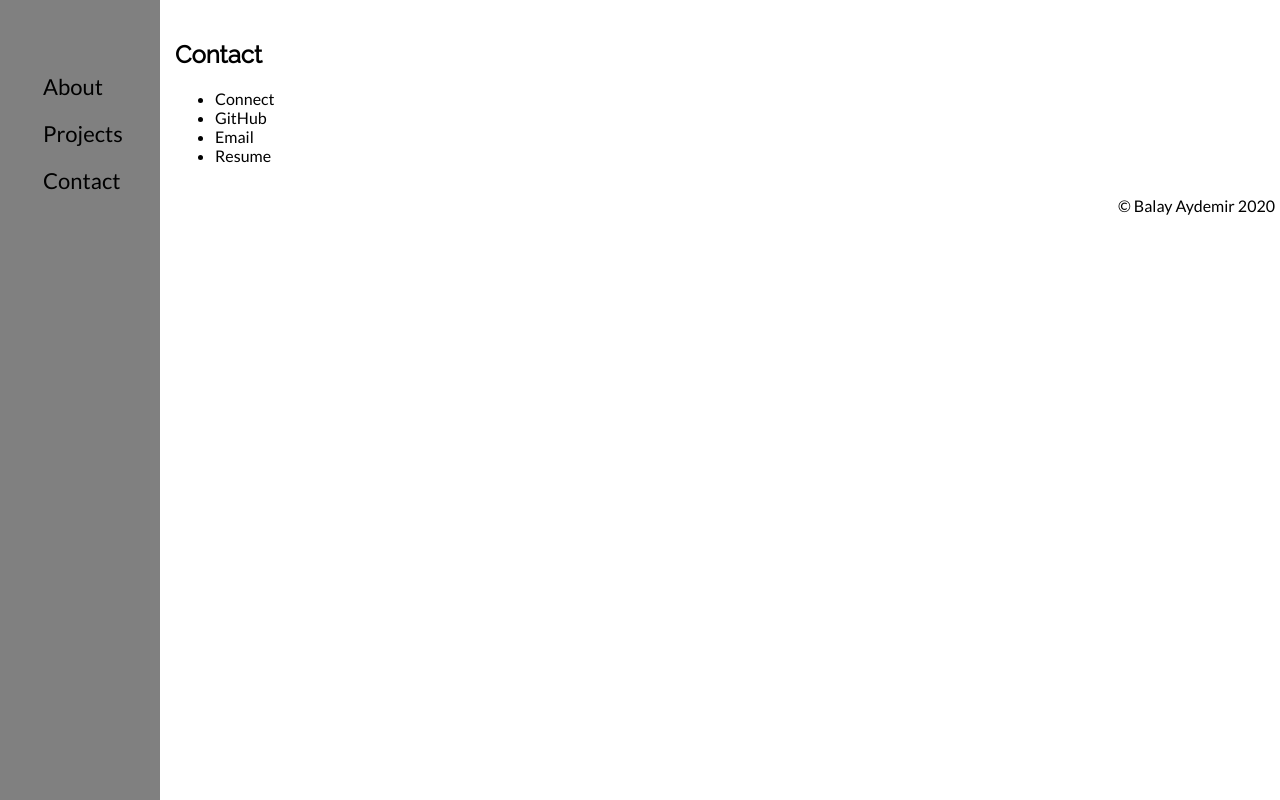
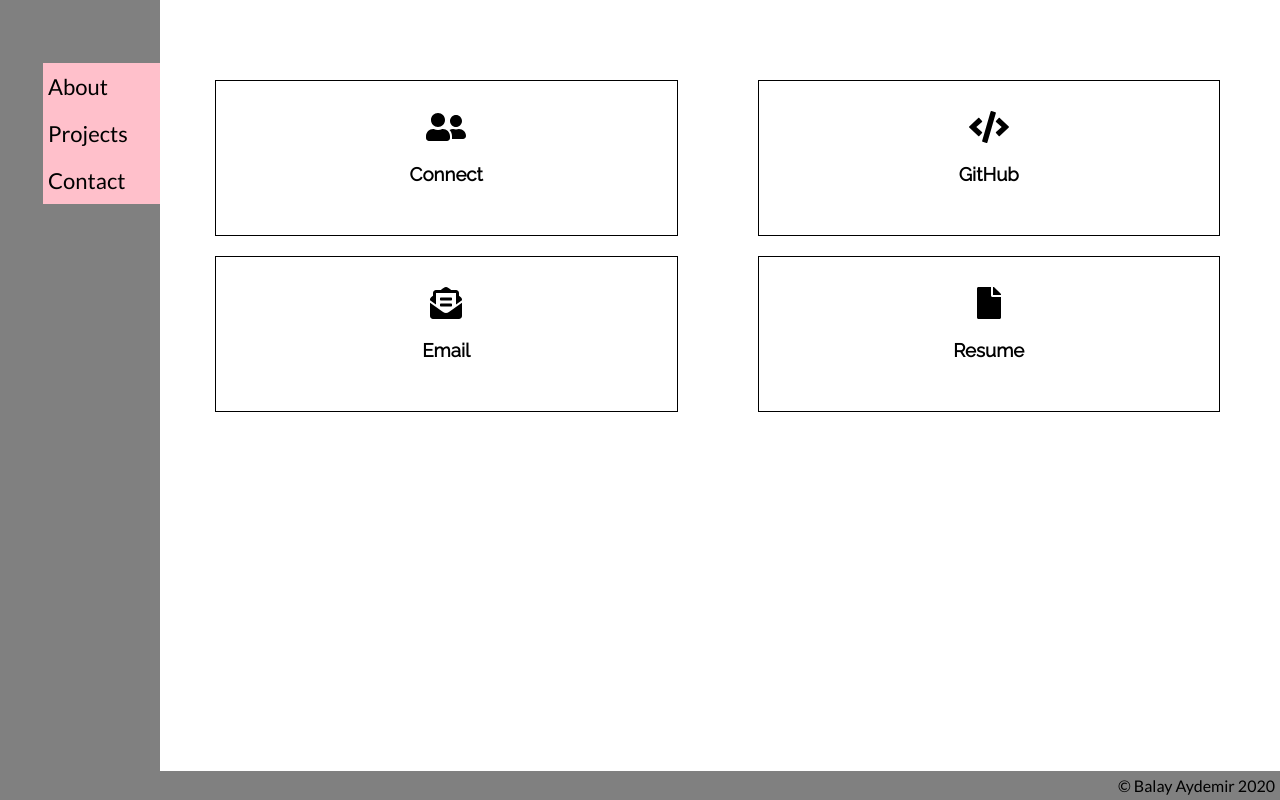
Before and after one commit to balayaydemir/BalayAydemir_Portfolio, a React (Create React App) app: page /contact in a window 1280 px wide. Built offline with nearby package versions, Linux system fonts and the light colour scheme.

Commit message:
needs more transitions and styling

```diff
--- a/src/App.js
+++ b/src/App.js
@@ -1,7 +1,6 @@
 import React from 'react';
 import { BrowserRouter, Route, Switch } from 'react-router-dom';
 import Nav from './Components/Nav/Nav';
-import Home from './Components/Home/Home';
 import About from './Components/About/About';
 import Projects from './Components/Projects/Projects';
 import Contact from './Components/Contact/Contact';
@@ -15,7 +14,7 @@ function App() {
         <Nav />
         <main className="App__main">
           <Switch>
-            <Route exact path={'/'} component={About} />
+            <Route exact path={'/about'} component={About} />
             <Route path={'/projects'} component={Projects} />
             <Route path={'/contact'} component={Contact} />
           </Switch>
--- a/src/Components/About/About.css
+++ b/src/Components/About/About.css
@@ -23,5 +23,5 @@ h3 {
   width: 50%;
   margin: 0 auto;
   margin-top: 50px;
-  margin-bottom: 20px;
+  margin-bottom: 100px;
 }
--- /dev/null
+++ b/src/Components/Contact/Contact.css
@@ -0,0 +1,45 @@
+.Contact {
+  display: flex;
+  flex-direction: column;
+  margin-top: 50px;
+}
+
+.Contact__div {
+  display: flex;
+  flex-direction: row;
+  align-items: center;
+  justify-content: center;
+}
+
+.Contact__container {
+  margin: 10px 40px 10px 40px;
+  display: flex;
+  flex-direction: column;
+  justify-content: center;
+  align-items: center;
+  flex-basis: 50%;
+  border: 1px solid black;
+  padding: 10px 10px 10px;
+}
+
+.Contact__container h3 {
+  margin-top: 20px;
+  margin-bottom: 40px;
+}
+
+.Contact__container svg {
+  font-size: 2em;
+  margin-top: 20px;
+}
+
+.Contact__container a {
+  text-decoration: none;
+  color: black;
+}
+
+@media only screen and (max-width: 800px) {
+  .Contact__container {
+    margin: 5px 5px 5px 5px;
+
+  }
+}
--- a/src/Components/Contact/Contact.js
+++ b/src/Components/Contact/Contact.js
@@ -1,16 +1,55 @@
 import React from 'react';
+import StyleIcon from '../StyleIcon/StyleIcon';
+import './Contact.css';
 
 const Contact = () => {
 
   return (
     <section className="Contact">
-      <h1>Contact</h1>
-      <ul>
-        <li>Connect</li>
-        <li>GitHub</li>
-        <li>Email</li>
-        <li>Resume</li>
-      </ul>
+      <div className="Contact__div">
+        <div className="Contact__container">
+          {StyleIcon({
+            style: 'connect'
+          })}
+          <h3>
+            <a href="https://www.linkedin.com/in/balayaydemir/" target="_blank" rel="noopener noreferrer">
+              Connect
+            </a>
+          </h3>
+        </div>
+        <div className="Contact__container">
+          {StyleIcon({
+            style: 'code'
+          })}
+          <h3>
+            <a href="https://github.com/balayaydemir" target="_blank" rel="noopener noreferrer">
+              GitHub
+            </a>
+          </h3>
+        </div>
+      </div>
+      <div className="Contact__div">
+        <div className="Contact__container">
+          {StyleIcon({
+            style: 'email'
+          })}
+          <h3>
+            <a href="mailto: balayaydemir@gmail.com" target="_blank" rel="noopener noreferrer">
+              Email
+            </a>
+          </h3>
+        </div>
+        <div className="Contact__container">
+          {StyleIcon({
+            style: 'resume'
+          })}
+          <h3>
+            <a href="https://docs.google.com/document/d/1sRD_p9h5t0l4bdEWT7AlKly8MTIjyvGxmkKgqKpybME/edit?usp=sharing" target="_blank" rel="noopener noreferrer">
+              Resume
+            </a>
+          </h3>
+        </div>
+      </div>
     </section>
   )
 }
--- a/src/Components/Home/Home.js
+++ /dev/null
@@ -1,12 +0,0 @@
-import React from 'react';
-
-const Home = () => {
-
-  return (
-    <section className="Home">
-      <h1>Home</h1>
-    </section>
-  )
-}
-
-export default Home;
--- a/src/Components/Nav/Nav.css
+++ b/src/Components/Nav/Nav.css
@@ -53,7 +53,7 @@
 }
 
 #navMenu li {
-  padding: 10px 0;
+  padding: 10px 5px;
   font-size: 22px;
 }
 
@@ -70,6 +70,12 @@
     display: none;
   }
 
+  .active {
+    background-color: white;
+    border-top-left-radius: 10px;
+    border-bottom-left-radius: 10px;
+  }
+
   #navMenu {
     display: flex;
     flex-direction: column;
@@ -81,4 +87,20 @@
     transition: none;
     background: none;
   }
+
+  #navMenu li {
+    margin-bottom: 10px;
+    background-image: linear-gradient(to left,
+                                      transparent,
+                                      transparent 50%,
+                                      pink 50%,
+                                      pink);
+    background-position: 100% 0;
+    background-size: 200% 100%;
+    transition: all .25s ease-in;
+  }
+
+  #navMenu li:hover {
+    background-position: 0 0;
+  }
 }
--- a/src/Components/Nav/Nav.js
+++ b/src/Components/Nav/Nav.js
@@ -18,9 +18,24 @@ const Nav = () => {
           style: `${toggleMenu ? 'close' : 'hamburger'}`
         })}
         <ul id="navMenu">
-          <Link to="/" onClick={toggleMenuFunc}><li>About</li></Link>
-          <Link to="/projects" onClick={toggleMenuFunc}><li>Projects</li></Link>
-          <Link to="/contact" onClick={toggleMenuFunc}><li>Contact</li></Link>
+          <Link to="/about" onClick={toggleMenuFunc}>
+            <li
+              className={window.location.href.includes('about') ? 'active' : undefined}>
+              About
+            </li>
+          </Link>
+          <Link to="/projects" onClick={toggleMenuFunc}>
+            <li
+              className={window.location.href.includes('projects') ? 'active' : undefined}>
+              Projects
+            </li>
+          </Link>
+          <Link to="/contact" onClick={toggleMenuFunc}>
+            <li
+              className={window.location.href.includes('contact') ? 'active' : undefined}>
+              Contact
+            </li>
+          </Link>
         </ul>
       </div>
     </nav>
--- a/src/Components/StyleIcon/StyleIcon.js
+++ b/src/Components/StyleIcon/StyleIcon.js
@@ -4,7 +4,11 @@ import {
   faBars,
   faTimes,
   faQuoteLeft,
-  faQuoteRight
+  faQuoteRight,
+  faUserFriends,
+  faCode,
+  faEnvelopeOpenText,
+  faFile
 } from '@fortawesome/free-solid-svg-icons';
 
 const styleIconMap = {
@@ -12,6 +16,10 @@ const styleIconMap = {
   close: <FontAwesomeIcon className="fa_times" icon={faTimes} />,
   leftQuote: <FontAwesomeIcon className="fa_quote_left" icon={faQuoteLeft} />,
   rightQuote: <FontAwesomeIcon className="fa_quote_right" icon={faQuoteRight} />,
+  connect: <FontAwesomeIcon className="fa_user_friends" icon={faUserFriends} />,
+  code: <FontAwesomeIcon className="fa_code" icon={faCode} />,
+  email: <FontAwesomeIcon className="fa_email" icon={faEnvelopeOpenText} />,
+  resume: <FontAwesomeIcon className="fa_resume" icon={faFile} />,
   default: null
 }
 
--- a/src/index.css
+++ b/src/index.css
@@ -5,6 +5,44 @@
   transition-timing-function: ease-in;
   -webkit-transition-timing-function: ease-in;
 }
+
+section {
+  -webkit-animation: fadein 2s; /* Safari, Chrome and Opera > 12.1 */
+       -moz-animation: fadein 2s; /* Firefox < 16 */
+        -ms-animation: fadein 2s; /* Internet Explorer */
+         -o-animation: fadein 2s; /* Opera < 12.1 */
+            animation: fadein 2s;
+}
+
+@keyframes fadein {
+  from { opacity: 0; }
+  to   { opacity: 1; }
+}
+
+/* Firefox < 16 */
+@-moz-keyframes fadein {
+  from { opacity: 0; }
+  to   { opacity: 1; }
+}
+
+/* Safari, Chrome and Opera > 12.1 */
+@-webkit-keyframes fadein {
+  from { opacity: 0; }
+  to   { opacity: 1; }
+}
+
+/* Internet Explorer */
+@-ms-keyframes fadein {
+  from { opacity: 0; }
+  to   { opacity: 1; }
+}
+
+/* Opera < 12.1 */
+@-o-keyframes fadein {
+  from { opacity: 0; }
+  to   { opacity: 1; }
+}
+
 
 body {
   margin: 0;
@@ -34,8 +72,13 @@ a, button {
 }
 
 footer {
+  position: fixed;
+  left: 0;
+  bottom: 0;
+  width: 100%;
   text-align: right;
-  margin: 5px 5px 5px 0;
+  background-color: grey;
+  padding: 5px;
 }
 
 @media only screen and (min-width: 768px) {
@@ -60,6 +103,8 @@ footer {
     margin-left: 160px;
     margin-top: 20px;
     padding: 0px 10px 0px 15px;
+    width: 100%;
+    height: 100%;
   }
 
 
```
